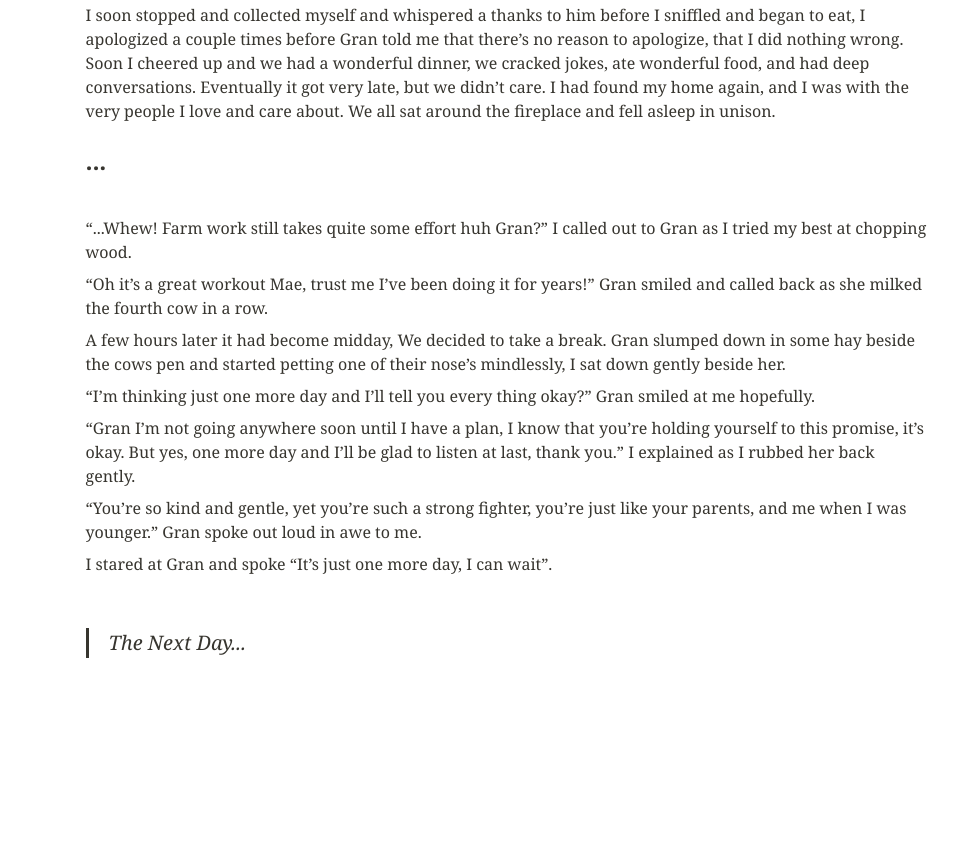
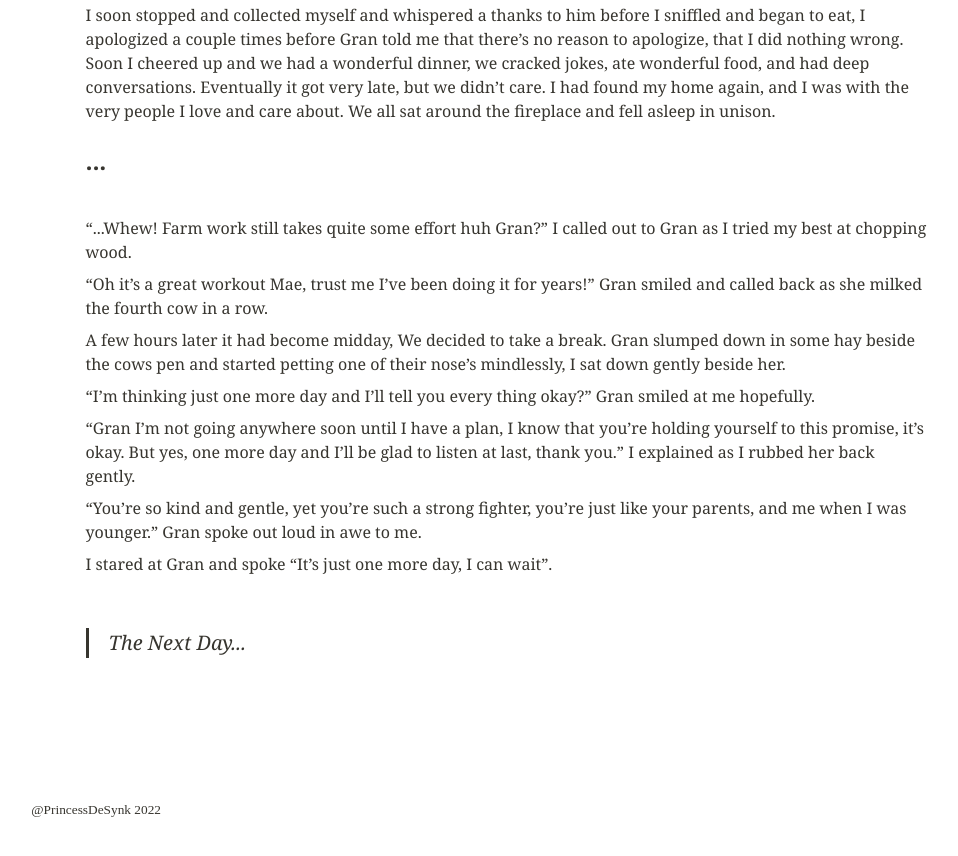
Before and after one commit to PrincessDeSynk/Taken-Story, a plain HTML site: page index.html in a window 1280 px wide. Shown: the part 4366-5222 px from the top of the page, without its empty margins (162-1120 px from the left). Before the commit the page ends 5198 px from the top, so only its background shows below. Drawn offline with Linux system fonts and the light colour scheme.

Commit message:
Update index.html

```diff
--- a/index.html
+++ b/index.html
@@ -672,4 +672,4 @@ blockquote {
 </p><blockquote id="a935d9c0-10cc-4c16-9d4d-31f41c599bb9" class=""><em>The Next Day...</em></blockquote></details></li></ul><p id="97300748-99fb-46cc-8bff-bc0142f2cdf7" class="">
 </p><p id="552cfc9d-3d99-4370-a3d2-7f86ee55d2f0" class="">
 </p></details></li></ul><p id="f3389cb5-48c0-4b15-94d9-dfd7238b272f" class="">
-</p></div></article></body></html>
+	</p></div></article><footer><small> @PrincessDeSynk 2022 </small></footer></body></html>
```
